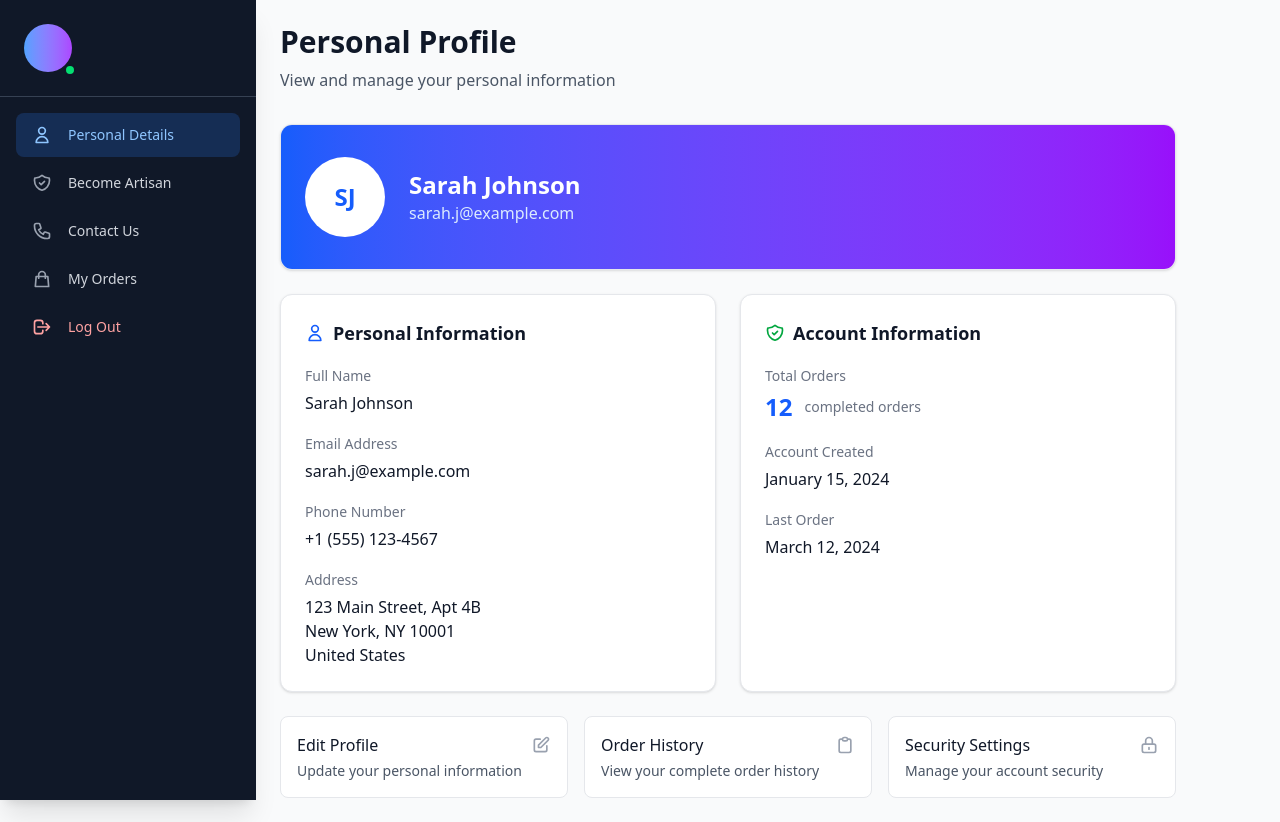
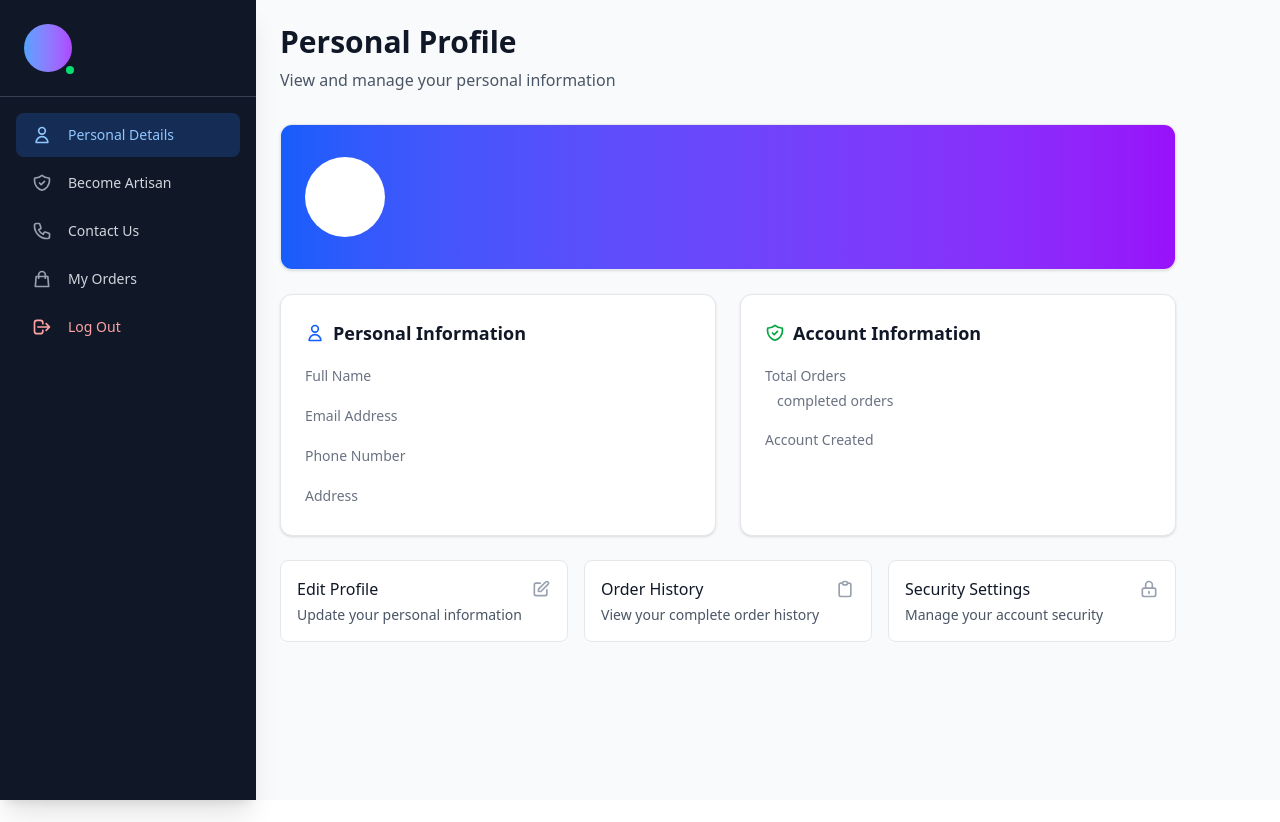
Before and after one commit to iamsyg/artisian_ai, a Next.js app in the folder frontend/: page /personal-details in a window 1280 px wide. After the commit the page ends 800 px from the top, so only its background shows below. Built offline with nearby package versions, Linux system fonts and the light colour scheme; no server answers.

Commit message:
api integration

```diff
--- a/frontend/app/(app)/personal-details/page.tsx
+++ b/frontend/app/(app)/personal-details/page.tsx
@@ -1,9 +1,11 @@
 "use client";
 
-import React from 'react';
+import React, { useEffect, useState } from 'react';
 import Sidebar from '@/app/components/Sidebar';
+import { supabase } from '@/app/lib/supabaseClient';
+import { User } from '@/app/types/user';
 
-interface UserProfile {
+interface user {
   full_name: string;
   phone_number: string;
   email: string;
@@ -15,32 +17,36 @@ interface UserProfile {
 
 const PersonalProfilePage = () => {
   // Static user data
-  const userProfile: UserProfile = {
-    full_name: 'Sarah Johnson',
-    phone_number: '+1 (555) 123-4567',
-    email: 'sarah.j@example.com',
-    address: '123 Main Street, Apt 4B\nNew York, NY 10001\nUnited States',
-    total_orders: 12,
-    created_at: 'January 15, 2024',
-    last_order_date: 'March 12, 2024'
-  };
 
-  // Format the join date to show how long ago the account was created
-  const formatJoinDuration = (joinDate: string) => {
-    const join = new Date(joinDate);
-    const now = new Date();
-    const diffMonths = (now.getFullYear() - join.getFullYear()) * 12 + (now.getMonth() - join.getMonth());
+  const [user, setUser] = useState<User | null>(null);
 
-    if (diffMonths < 1) return 'Less than a month';
-    if (diffMonths === 1) return '1 month';
-    if (diffMonths < 12) return `${diffMonths} months`;
+  useEffect(() => {
+      const {
+        data: { subscription },
+      } = supabase.auth.onAuthStateChange(async (_event, session) => {
+        const userId = session?.user.id;
+        if (!userId) return;
 
-    const years = Math.floor(diffMonths / 12);
-    const months = diffMonths % 12;
+        const { data: userInfo, error } = await supabase
+          .from('users')
+          .select('full_name, email, photo_url, address, phone_number, total_orders, created_at')
+          .eq('user_supabase_uid', userId)
+          .maybeSingle();
 
-    if (months === 0) return `${years} year${years > 1 ? 's' : ''}`;
-    return `${years} year${years > 1 ? 's' : ''} and ${months} month${months > 1 ? 's' : ''}`;
-  };
+        if (error) {
+          console.error('Error fetching user:', error);
+          return;
+        }
+
+        if (userInfo) {
+          setUser(userInfo as User);
+        }
+      });
+
+      return () => {
+        subscription.unsubscribe();
+      };
+    }, []);
 
   return (
     <div className="flex min-h-screen bg-gray-50">
@@ -65,12 +71,12 @@ const PersonalProfilePage = () => {
               <div className="flex items-center space-x-6">
                 <div className="w-20 h-20 rounded-full bg-white flex items-center justify-center">
                   <span className="text-2xl font-bold text-blue-600">
-                    {userProfile.full_name.split(' ').map(n => n[0]).join('')}
+                    {user?.full_name.split(' ').map(n => n[0]).join('')}
                   </span>
                 </div>
                 <div className="text-white">
-                  <h2 className="text-2xl font-bold">{userProfile.full_name}</h2>
-                  <p className="text-blue-100">{userProfile.email}</p>
+                  <h2 className="text-2xl font-bold">{user?.full_name}</h2>
+                  <p className="text-blue-100">{user?.email}</p>
                 </div>
               </div>
             </div>
@@ -92,22 +98,22 @@ const PersonalProfilePage = () => {
               <div className="space-y-4">
                 <div>
                   <label className="text-sm font-medium text-gray-500">Full Name</label>
-                  <p className="text-gray-900 font-medium mt-1">{userProfile.full_name}</p>
+                  <p className="text-gray-900 font-medium mt-1">{user?.full_name}</p>
                 </div>
 
                 <div>
                   <label className="text-sm font-medium text-gray-500">Email Address</label>
-                  <p className="text-gray-900 font-medium mt-1">{userProfile.email}</p>
+                  <p className="text-gray-900 font-medium mt-1">{user?.email}</p>
                 </div>
 
                 <div>
                   <label className="text-sm font-medium text-gray-500">Phone Number</label>
-                  <p className="text-gray-900 font-medium mt-1">{userProfile.phone_number}</p>
+                  <p className="text-gray-900 font-medium mt-1">{user?.phone_number}</p>
                 </div>
 
                 <div>
                   <label className="text-sm font-medium text-gray-500">Address</label>
-                  <p className="text-gray-900 font-medium mt-1 whitespace-pre-line">{userProfile.address}</p>
+                  <p className="text-gray-900 font-medium mt-1 whitespace-pre-line">{user?.address}</p>
                 </div>
               </div>
             </div>
@@ -127,20 +133,28 @@ const PersonalProfilePage = () => {
                 <div>
                   <label className="text-sm font-medium text-gray-500">Total Orders</label>
                   <div className="flex items-center space-x-3 mt-1">
-                    <span className="text-2xl font-bold text-blue-600">{userProfile.total_orders}</span>
+                    <span className="text-2xl font-bold text-blue-600">{user?.total_orders}</span>
                     <span className="text-sm text-gray-500">completed orders</span>
                   </div>
                 </div>
 
                 <div>
                   <label className="text-sm font-medium text-gray-500">Account Created</label>
-                  <p className="text-gray-900 font-medium mt-1">{userProfile.created_at}</p>
+                  <p className="text-gray-900 font-medium mt-1">{
+                    user?.created_at && new Date(user.created_at).toLocaleString("en-IN", {
+                      year: "numeric",
+                      month: "long",
+                      day: "numeric",
+                      hour: "2-digit",
+                      minute: "2-digit",
+                    })
+                  }</p>
                 </div>
 
-                <div>
+                {/* <div>
                   <label className="text-sm font-medium text-gray-500">Last Order</label>
-                  <p className="text-gray-900 font-medium mt-1">{userProfile.last_order_date}</p>
-                </div>
+                  <p className="text-gray-900 font-medium mt-1">{user?.last_order_date}</p>
+                </div> */}
               </div>
             </div>
           </div>
```
